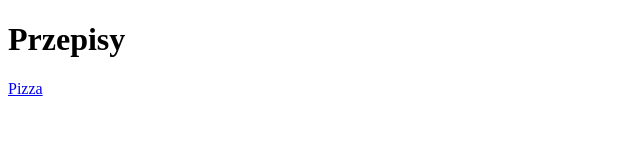
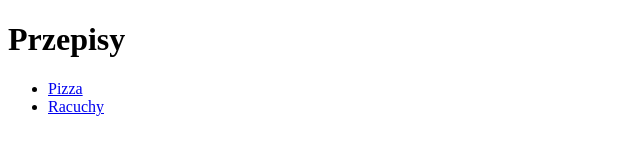
Before and after one commit to CieniuchOliwia/odin-recipes, a plain HTML site: page index.html in a window 1280 px wide. Shown: the whole page, without its empty margins (0-640 px from the left). Drawn offline with Linux system fonts and the light colour scheme.

Commit message:
adding new link

```diff
--- a/index.html
+++ b/index.html
@@ -6,6 +6,9 @@
     </head>
 <body>
     <h1>Przepisy</h1>
-    <a href="./Przepis/pizza.html">Pizza</a>
+    <ul>
+      <li><a href="./Przepis/pizza.html">Pizza</a></li>
+      <li><a href="Przepis/racuchy.html">Racuchy</a></li>
+    </ul>
 </body>
 </html>
```
